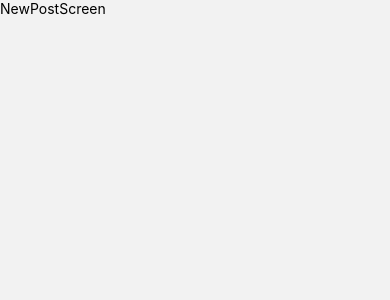
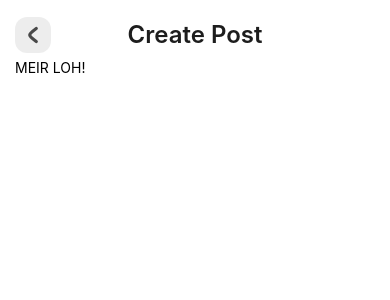
Before and after one commit to amir-amirov/react-native-linkup, a React Native app: screen /NewPost in a window 390 px wide. Shown: the top 300 px of the page. Built offline with nearby package versions, Linux system fonts and the light colour scheme.

Commit message:
Added Header and Avatar components

```diff
--- a/package.json
+++ b/package.json
@@ -14,6 +14,7 @@
     "@react-navigation/native-stack": "^7.2.1",
     "react": "19.0.0",
     "react-native": "0.78.0",
+    "react-native-fast-image": "^8.6.3",
     "react-native-safe-area-context": "^5.3.0",
     "react-native-screens": "^4.9.2",
     "react-native-svg": "^15.11.2"
--- a/src/components/Avatar/Avatar.tsx
+++ b/src/components/Avatar/Avatar.tsx
@@ -1,21 +1,41 @@
-// import { StyleSheet, Text, View } from 'react-native'
-// import React from 'react'
-// import { scale } from '../../utils'
-// import theme from '../../theme'
+import {StyleSheet} from 'react-native';
+import React from 'react';
+import {scale} from '../../utils';
+import theme from '../../theme';
+import FastImage, {ImageStyle} from 'react-native-fast-image';
+import {getUserImageSrc} from '../../utils/getUserImageSrc';
 
-// const Avatar = ({
-//     uri,
-//     size=scale(27),
-//     rounded=theme.spacing.radius.md,
-//     style={}
-// }) => {
-//   return (
-//     <View>
-//       <Text>Avatar</Text>
-//     </View>
-//   )
-// }
+interface Props {
+  uri: string;
+  size?: number;
+  rounded?: number;
+  style?: ImageStyle;
+}
 
-// export default Avatar
+const Avatar: React.FC<Props> = ({
+  uri,
+  size = scale(27),
+  rounded = theme.spacing.radius.md,
+  style = {},
+}) => {
+  return (
+    <FastImage
+      source={getUserImageSrc(uri)}
+      style={[
+        styles.avatar,
+        {height: size, width: size, borderRadius: rounded},
+        style,
+      ]}
+    />
+  );
+};
 
-// const styles = StyleSheet.create({})
+export default Avatar;
+
+const styles = StyleSheet.create({
+  avatar: {
+    borderCurve: 'continuous',
+    borderColor: theme.palette.darkLight,
+    borderWidth: 1,
+  },
+});
--- /dev/null
+++ b/src/components/Header/Header.tsx
@@ -0,0 +1,50 @@
+import {StyleSheet, Text, View} from 'react-native';
+import React from 'react';
+import {scale} from '../../utils';
+import BackButton from '../Buttons/BackButton/BackButton';
+import {useNavigation} from '@react-navigation/native';
+import theme from '../../theme';
+
+interface Props {
+  title: string;
+  showBackButton?: boolean;
+  mb?: number;
+}
+const Header: React.FC<Props> = ({
+  title,
+  showBackButton = false,
+  mb = scale(10),
+}) => {
+  const navigation = useNavigation<any>();
+  return (
+    <View style={[styles.container, {marginBottom: mb, marginTop: scale(10)}]}>
+      {showBackButton && (
+        <View style={styles.showBackButton}>
+          <BackButton onPress={() => navigation.goBack()} />
+        </View>
+      )}
+      <Text style={styles.title}>{title || ''}</Text>
+    </View>
+  );
+};
+
+export default Header;
+
+const styles = StyleSheet.create({
+  container: {
+    flexDirection: 'row',
+    justifyContent: 'center',
+    alignItems: 'center',
+    marginTop: scale(5),
+    gap: scale(10),
+  },
+  title: {
+    fontSize: 24,
+    fontWeight: '600',
+    color: theme.palette.textDark,
+  },
+  showBackButton: {
+    position: 'absolute',
+    left: 0,
+  },
+});
--- a/src/navigation/MainNavigator.tsx
+++ b/src/navigation/MainNavigator.tsx
@@ -31,7 +31,7 @@ const MainNavigator = () => {
       <Stack.Screen
         name="NewPost"
         component={NewPostScreen}
-        options={{animation: 'slide_from_right'}}
+        options={{presentation: 'modal'}}
       />
     </Stack.Navigator>
   );
--- a/src/screens/Home/HomeScreen.tsx
+++ b/src/screens/Home/HomeScreen.tsx
@@ -5,11 +5,12 @@ import Icon from '../../components/Icon/Icon';
 import {scale} from '../../utils';
 import theme from '../../theme';
 import {useNavigation} from '@react-navigation/native';
+import Avatar from '../../components/Avatar/Avatar';
 
 const HomeScreen = () => {
   const navigation = useNavigation<any>();
   return (
-    <ScreenWrapper>
+    <ScreenWrapper bgView={theme.palette.white}>
       <View style={styles.container}>
         {/* Header */}
         <View style={styles.header}>
@@ -39,11 +40,16 @@ const HomeScreen = () => {
             <TouchableOpacity
               activeOpacity={0.5}
               onPress={() => navigation.navigate('Profile')}>
-              <Icon
+              {/* <Icon
                 name="user"
                 size={scale(27)}
                 strokeWidth={scale(2)}
                 color={theme.palette.text}
+              /> */}
+              <Avatar
+                uri={''}
+                size={scale(35)}
+                rounded={theme.spacing.radius.sm}
               />
             </TouchableOpacity>
           </View>
--- a/src/screens/NewPost/NewPostScreen.tsx
+++ b/src/screens/NewPost/NewPostScreen.tsx
@@ -1,11 +1,19 @@
 import {StyleSheet, Text, View} from 'react-native';
 import React from 'react';
+import ScreenWrapper from '../../components/ScreenWrapper/ScreenWrapper';
+import theme from '../../theme';
+import Header from '../../components/Header/Header';
+import {scale} from '../../utils';
 
 const NewPostScreen = () => {
   return (
-    <View>
-      <Text>NewPostScreen</Text>
-    </View>
+    <ScreenWrapper bgView={theme.palette.white}>
+      <View style={{paddingHorizontal: scale(15), paddingTop: scale(10)}}>
+        <Header title="Create Post" showBackButton={true} />
+
+        <Text>MEIR LOH!</Text>
+      </View>
+    </ScreenWrapper>
   );
 };
 
--- /dev/null
+++ b/src/utils/getUserImageSrc.ts
@@ -0,0 +1,7 @@
+export const getUserImageSrc = (imagePath: string) => {
+  if (imagePath) {
+    return {uri: imagePath};
+  } else {
+    return require('../assets/images/defaultUser.png');
+  }
+};
```
Also changed, not shown: src/components/Header/styles.ts (added), 2 other files (tests, documents, lock files or other folders).
